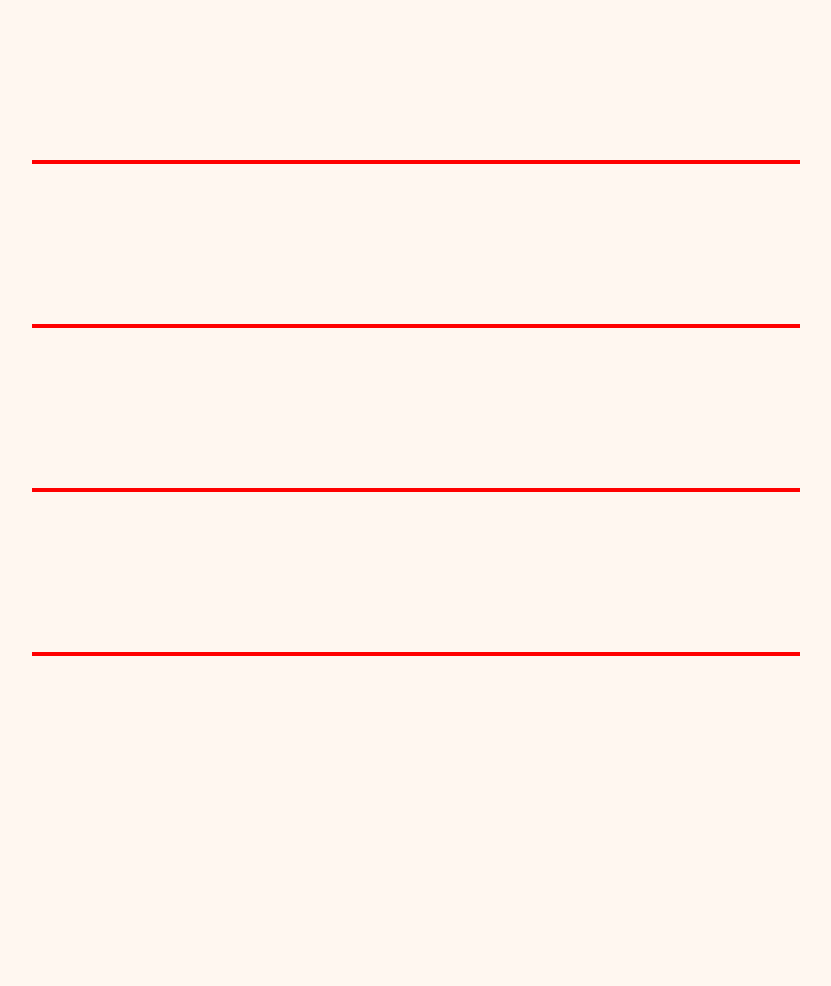
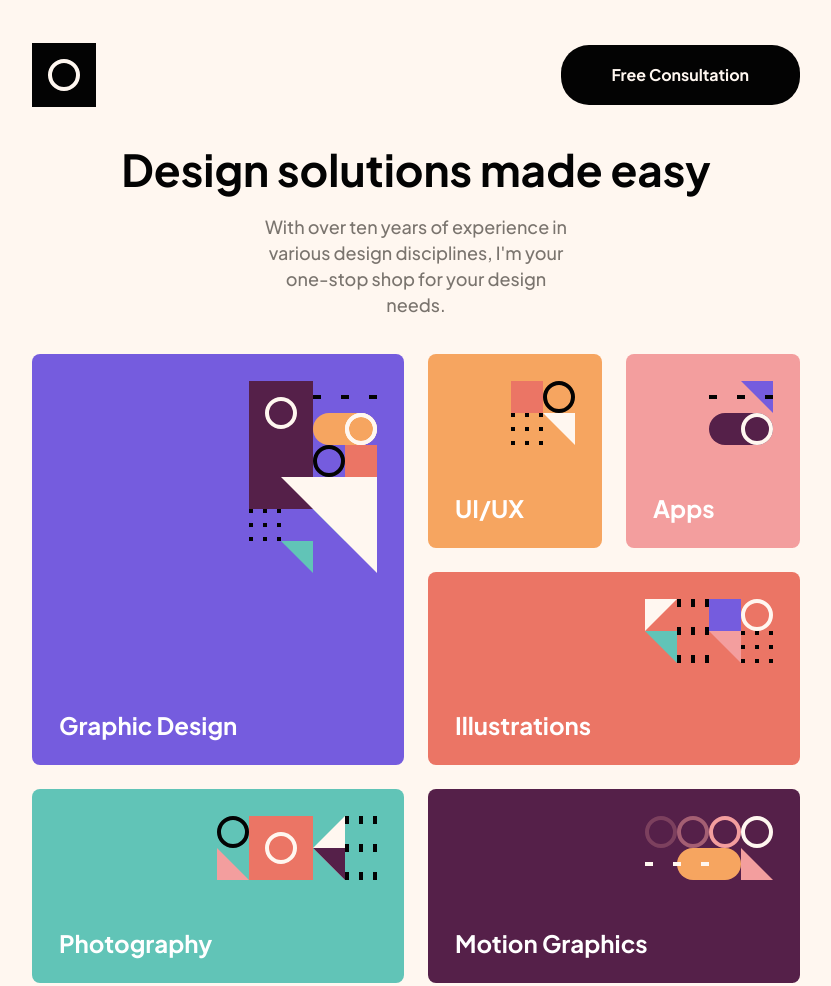
Before and after one commit to DeZoST/designer-portfolio-project, a plain HTML site: page index.html in a window 1280 px wide. Shown: the whole page, without its empty margins (224-1055 px from the left). Before the commit the page ends 960 px from the top, so only its background shows below. Drawn offline with Linux system fonts and the light colour scheme.

Commit message:
Header fini + Hero responsive sauf Desktop

```diff
--- a/index.html
+++ b/index.html
@@ -19,10 +19,31 @@
   </head>
   <body>
     <header class="header container hidden">
-      <nav id="navbar" class="header__navbar"></nav>
+      <nav id="navbar" class="header__navbar">
+        <img src="./assets/logo.svg" alt="header logo" class="header__logo" />
+        <a href="#" class="btn1">Free Consultation</a>
+      </nav>
     </header>
     <main>
-      <section id="welcome-section" class="hero container hidden"></section>
+      <section id="welcome-section" class="hero container hidden">
+        <div class="hero__content">
+          <div class="hero__text-container">
+            <h1 class="hero__title">Design solutions made easy</h1>
+            <p class="hero__description">
+              With over ten years of experience in various design disciplines,
+              I'm your one-stop shop for your design needs.
+            </p>
+          </div>
+          <div class="hero__cards-container">
+            <div class="hero__card"><img src="./assets/pattern-graphic-design.svg" alt="hero card illustration">Graphic Design</div>
+            <div class="hero__card"><img src="./assets/pattern-ui-ux.svg" alt="hero card illustration">UI/UX</div>
+            <div class="hero__card"><img src="./assets/pattern-apps.svg" alt="hero card illustration">Apps</div>
+            <div class="hero__card"><img src="./assets/pattern-illustrations.svg" alt="hero card illustration">Illustrations</div>
+            <div class="hero__card"><img src="./assets/pattern-photography.svg" alt="hero card illustration">Photography</div>
+            <div class="hero__card"><img src="./assets/pattern-motion-graphics.svg" alt="hero card illustration">Motion Graphics</div>
+          </div>
+        </div>
+      </section>
       <section id="about" class="about container hidden"></section>
       <section id="projects" class="projects container hidden"></section>
       <section id="contact" class="contact container hidden"></section>
--- a/styles/style.css
+++ b/styles/style.css
@@ -1,17 +1,17 @@
 :root {
   /* Colors */
   /* Primary */
-  --clr-galactic-blue: #755CDE;
-  --clr-summer-yellow: #F6A560;
-  --clr-light-pink: #F39E9E;
-  --clr-light-red: #EB7565;
-  --clr-cyan: #61C4B7;
+  --clr-galactic-blue: #755cde;
+  --clr-summer-yellow: #f6a560;
+  --clr-light-pink: #f39e9e;
+  --clr-light-red: #eb7565;
+  --clr-cyan: #61c4b7;
   --clr-dark-purple: #552049;
-  --clr-medium-brown: #7A746E;
-  --clr-light-cream: #FFF7F0;
+  --clr-medium-brown: #7a746e;
+  --clr-light-cream: #fff7f0;
   /* Neutral */
   --clr-black: #030303;
-  --clr-white: #FFFFFF;
+  --clr-white: #ffffff;
 
   /* Line Height */
   --lh-phone-body: 26px;
@@ -23,7 +23,7 @@
   /* Font sizes */
   --fs-body: 18px;
   --fs-heading-m: 40px;
-  --fs-heading-cards: 24px;
+  --fs-hero-cards: 24px;
   /* DESKTOP */
   --fs-desktop-heading-s: 32px;
   --fs-desktop-heading-l: 56px;
@@ -45,6 +45,7 @@
   line-height: var(--lh-phone-body);
   font-family: "Plus Jakarta Sans", sans-serif;
   font-weight: 500;
+  font-size: var(--fs-phone-body);
   font-style: normal;
 }
 
@@ -88,21 +89,85 @@ a {
   color: inherit;
 }
 
-label{
-  font-size: var(--fs-xl);
-  font-weight: bold;
-  display: block;
+section {
+  margin-top: 1rem;
 }
 
-section{
-  border: 2px solid red;
+/* HEADER */
+
+.header__navbar {
+  display: flex;
+  justify-content: space-between;
+  align-items: center;
+  padding: 1rem 0;
 }
 
-.hidden{
+.header__logo {
+  height: 48px;
+  width: 48px;
+}
+
+/* HERO */
+
+.hero__title {
+  font-size: var(--fs-phone-heading-l);
+  color: var(--clr-black);
+  font-weight: 700;
+  line-height: calc(1em + 0.5rem);
+  text-align: center;
+}
+
+.hero__description {
+  margin-top: 1rem;
+  text-align: center;
+  max-width: 24.605ch;
+  margin-inline: auto;
+}
+
+.hero__cards-container {
+  margin-top: 2rem;
+  display: grid;
+  grid-template-columns: repeat(2, 1fr);
+  grid-template-rows: repeat(6, 1fr);
+  grid-row-gap: 24px;
+  grid-column-gap: 24px;
+}
+
+.hero__card:nth-child(1) {
+  grid-area: 1 / 1 / 3 / 3;
+  background-color: var(--clr-galactic-blue);
+}
+
+.hero__card:nth-child(2) {
+  grid-area: 3 / 1 / 4 / 2;
+  background-color: var(--clr-summer-yellow);
+}
+
+.hero__card:nth-child(3) {
+  grid-area: 3 / 2 / 4 / 3;
+  background-color: var(--clr-light-pink);
+}
+
+.hero__card:nth-child(4) {
+  grid-area: 4 / 1 / 5 / 3;
+  background-color: var(--clr-light-red);
+}
+
+.hero__card:nth-child(5) {
+  grid-area: 5 / 1 / 6 / 3;
+  background-color: var(--clr-cyan);
+}
+
+.hero__card:nth-child(6) {
+  grid-area: 6 / 1 / 7 / 3;
+  background-color: var(--clr-dark-purple);
+}
+
+.hidden {
   opacity: 0;
   transition: all 2s;
 }
 
-.show{
+.show {
   opacity: 1;
 }
--- a/styles/utils.css
+++ b/styles/utils.css
@@ -24,7 +24,8 @@
   text-decoration: none;
   transition: 0.3s;
   color: var(--clr-light-cream);
-
+  padding: 0.5rem 1.75rem;
+  font-size: 14px;
 }
 
 .arrow_btn{
@@ -51,17 +52,91 @@
   background-color: var(--clr-summer-yellow);
 }
 
+.hero__card{
+  border-radius: 8px;
+  color: var(--clr-white);
+  font-weight: 700;
+  font-size: var(--fs-hero-cards);
+  padding: 1.5rem;
+  display: flex;
+  flex-direction: column;
+  justify-content: space-between;
+  gap: 2.75rem;
+}
+
+.hero__card img{
+  align-self: flex-end;
+}
+
+
 .container {
   width: 90%;
   margin-inline: auto;
-  margin-bottom: 10rem;
   padding: 0;
 }
 
 /* Tablet */
 @media (min-width: 768px) {
+
+  *, *::before, *::after{
+    font-size: var(--fs-body);
+  }
+
   .container {
     max-width: 768px;
+  }
+
+  .header__navbar{
+    padding-top: 2.4rem;
+  }
+
+  .header__logo{
+    height: 64px;
+    width: 64px;
+  }
+
+  .btn1{
+    font-size: 16px;
+    padding: 0.937rem 2.83rem;
+  }
+
+  .hero__title{
+    font-size: var(--fs-tablet-heading-l);
+  }
+
+  .hero__cards-container{
+    grid-template-columns: repeat(4, 1fr);
+    grid-template-rows: repeat(3, 1fr);
+  }
+
+  .hero__card:nth-child(1) {
+    grid-area: 1 / 1 / 3 / 3;
+    background-color: var(--clr-galactic-blue);
+  }
+
+  .hero__card:nth-child(2) {
+    grid-area: 1 / 3 / 2 / 4;
+    background-color: var(--clr-summer-yellow);
+  }
+
+  .hero__card:nth-child(3) {
+    grid-area: 1 / 4 / 2 / 5;
+    background-color: var(--clr-light-pink);
+  }
+
+  .hero__card:nth-child(4) {
+    grid-area: 2 / 3 / 3 / 5;
+    background-color: var(--clr-light-red);
+  }
+
+  .hero__card:nth-child(5) {
+    grid-area: 3 / 1 / 4 / 3;
+    background-color: var(--clr-cyan);
+  }
+
+  .hero__card:nth-child(6) {
+    grid-area: 3 / 3 / 4 / 5;
+    background-color: var(--clr-dark-purple);
   }
 }
 
```
